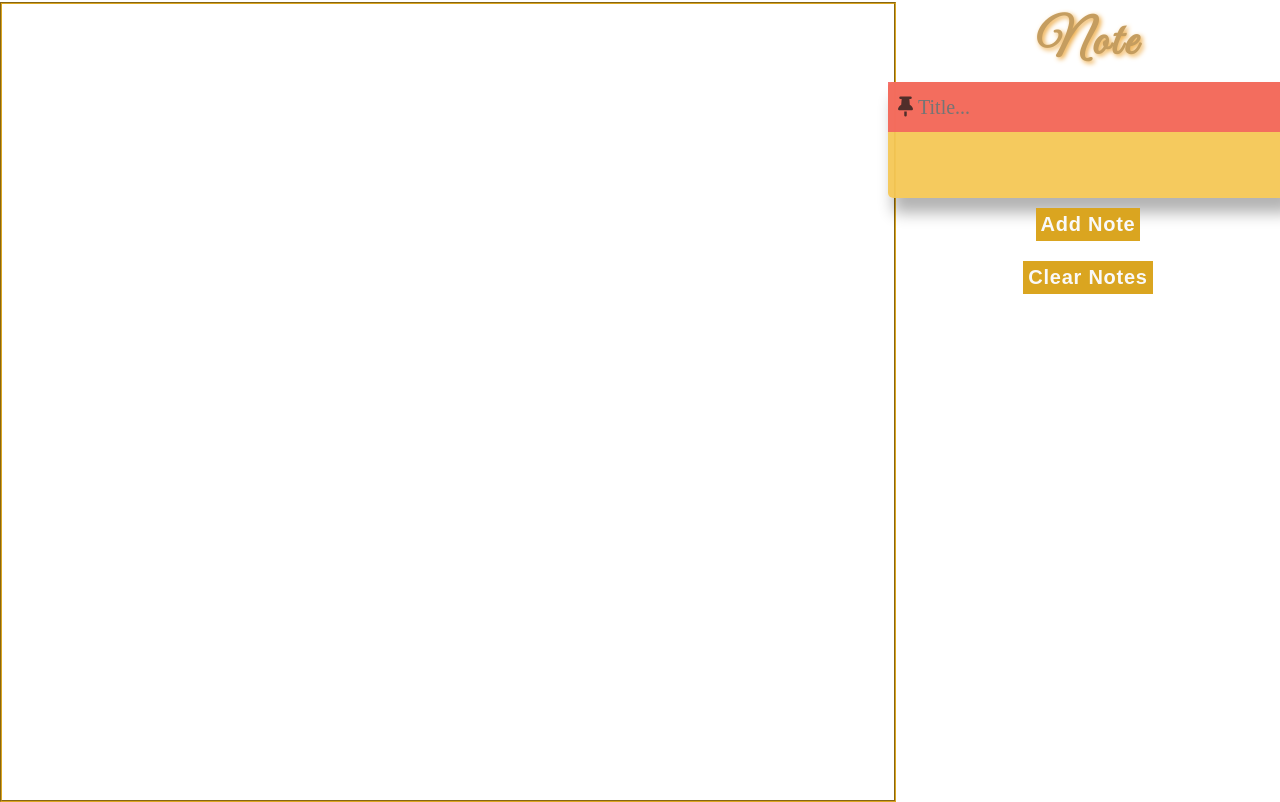
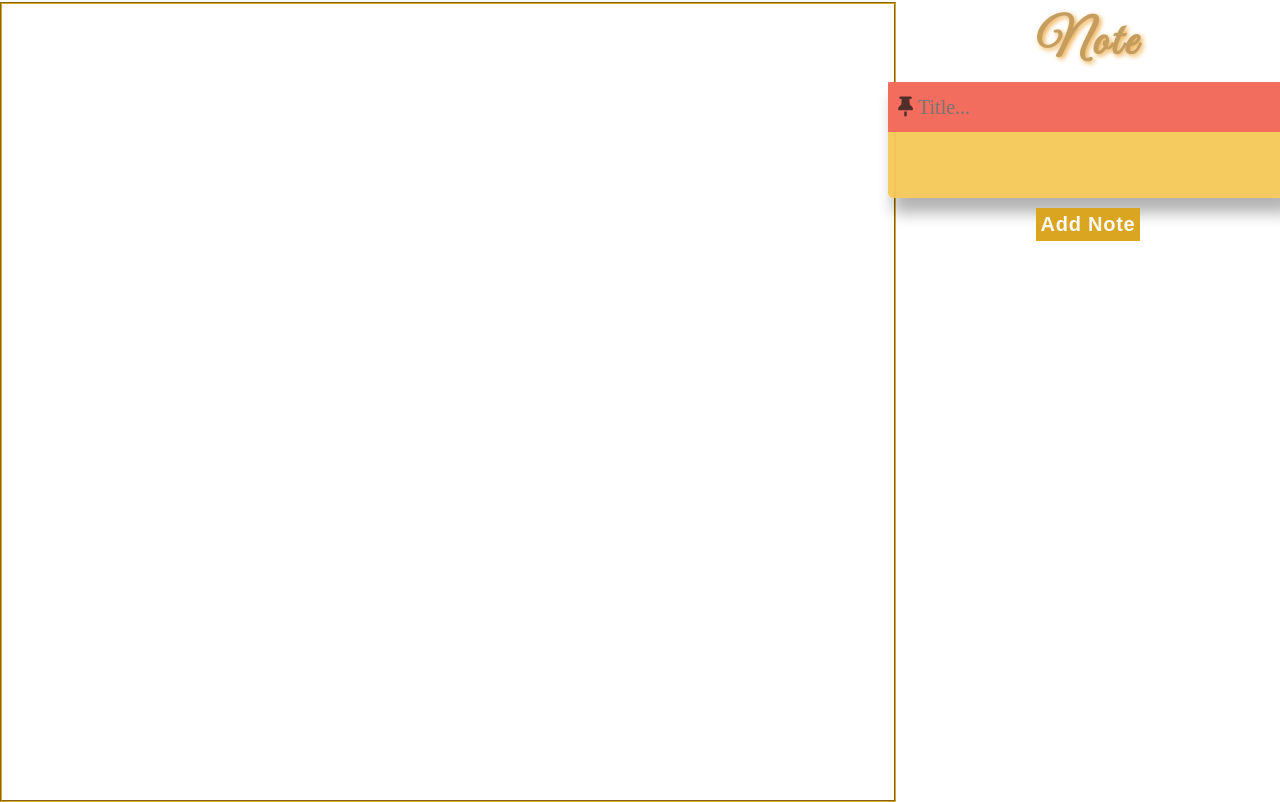
Before and after one commit to srdragonfang/sokunmaru-desk, a plain HTML site: page index.html in a window 1280 px wide. Shown: the part 1698-2500 px from the top of the page. Drawn offline with Linux system fonts and the light colour scheme.

Commit message:
fix - edit note function

```diff
--- a/index.html
+++ b/index.html
@@ -162,7 +162,6 @@
           <!-- *  noteApp -->
           <h1>Note</h1>
           <!-- * input note -->
-          <!-- * show note -->
           <div class="notes">
             <div class="note create-note">
               <div class="note-bar flex-row">
@@ -191,11 +190,11 @@
               type="button"
               value="Add Note"
             />
-            <input
+            <!-- <input
               class="btn btn-func btn-noteClear"
               type="button"
               value="Clear Notes"
-            />
+            /> -->
           </div>
         </div>
       </main>
```
